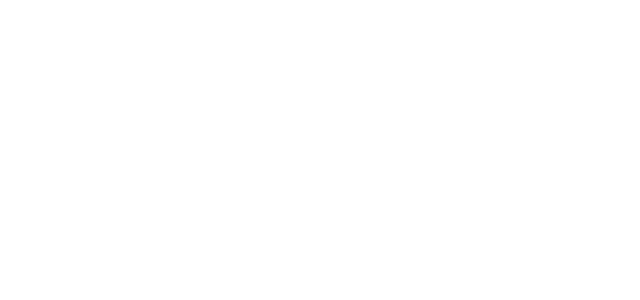
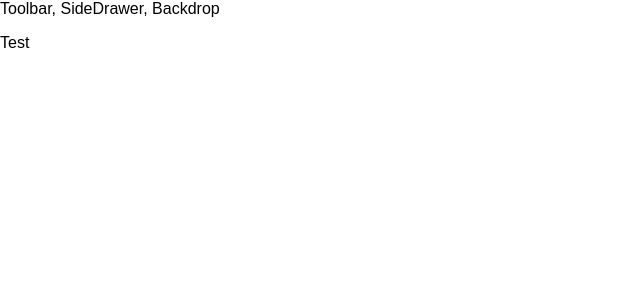
Before and after one commit to Bernatmago/burger-builder, a React app: page / in a window 1280 px wide. Shown: the top 300 px of the page, without its empty margins (0-640 px from the left). Built offline with nearby package versions, Linux system fonts and the light colour scheme.

Commit message:
Added aux component

```diff
--- a/src/App.js
+++ b/src/App.js
@@ -1,10 +1,14 @@
 import React, { Component } from 'react';
+
+import Layout from './components/Layout/Layout';
 
 class App extends Component {
   render() {
     return (
       <div>
-
+        <Layout>
+          <p>Test</p>
+        </Layout>
       </div>
     );
   }
--- /dev/null
+++ b/src/components/Layout/Layout.js
@@ -0,0 +1,14 @@
+import React from 'react';
+
+import Auxiliar from '../../hoc/Auxiliar';
+
+const layout = (props) => (
+    <Auxiliar>
+        <div>Toolbar, SideDrawer, Backdrop</div>
+        <main>
+            {props.children}
+        </main>
+    </Auxiliar>
+);
+
+export default layout;
--- /dev/null
+++ b/src/hoc/Auxiliar.js
@@ -0,0 +1,3 @@
+const auxiliar = (props) => props.children;
+
+export default auxiliar;
```
